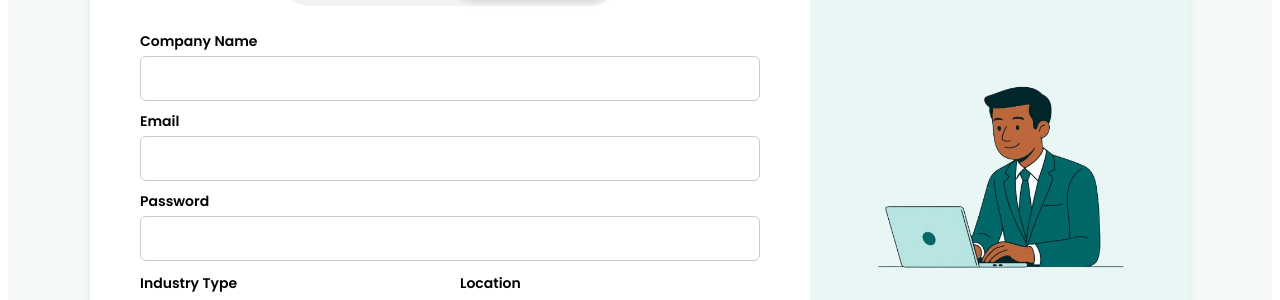
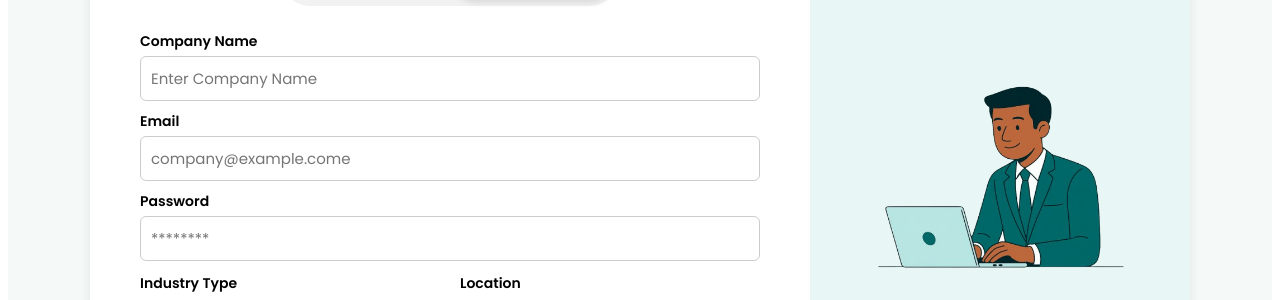
Before and after one commit to Aisha-Ahmed-Al-Mashikhi/utas-link-project, a React (Create React App) app in the folder client/: page /company-register in a window 1280 px wide. Shown: the part 361-661 px from the top of the page. Built offline with nearby package versions, Linux system fonts and the light colour scheme; no server answers.

Commit message:
Update CompanyRegister.jsx

```diff
--- a/client/src/Component/CompanyRegister.jsx
+++ b/client/src/Component/CompanyRegister.jsx
@@ -146,6 +146,7 @@ const CompanyRegister = () => {
             <label>Company Name</label>
             <input
               type="text"
+              placeholder="Enter Company Name"
               value={companyName}
               {...register("companyName", {
                 onChange: (e) => setCompanyName(e.target.value),
@@ -157,6 +158,7 @@ const CompanyRegister = () => {
             <label>Email</label>
             <input
               type="email"
+              placeholder="company@example.come"
               value={email}
               {...register("email", {
                 onChange: (e) => setEmail(e.target.value),
@@ -168,6 +170,7 @@ const CompanyRegister = () => {
             <label>Password</label>
             <input
               type="password"
+              placeholder="********"
               value={password}
               {...register("password", {
                 onChange: (e) => setPassword(e.target.value),
```
